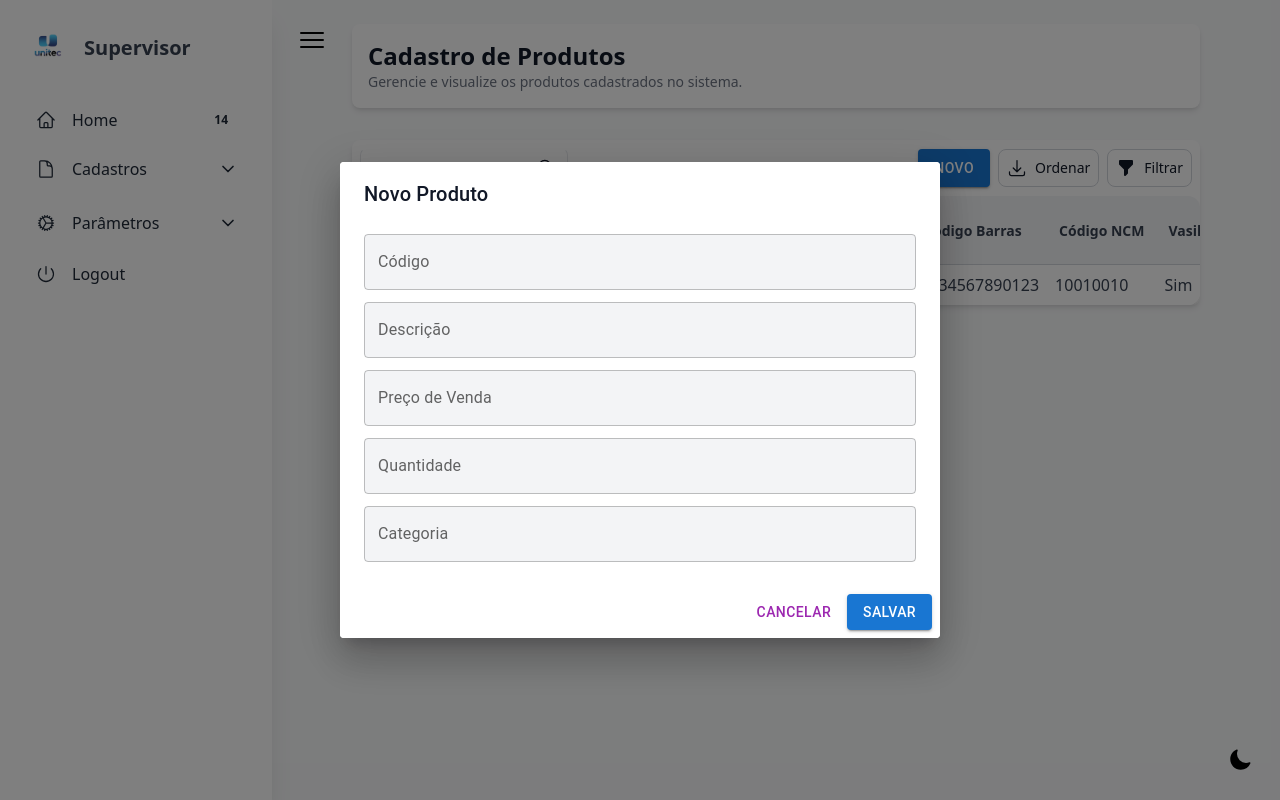
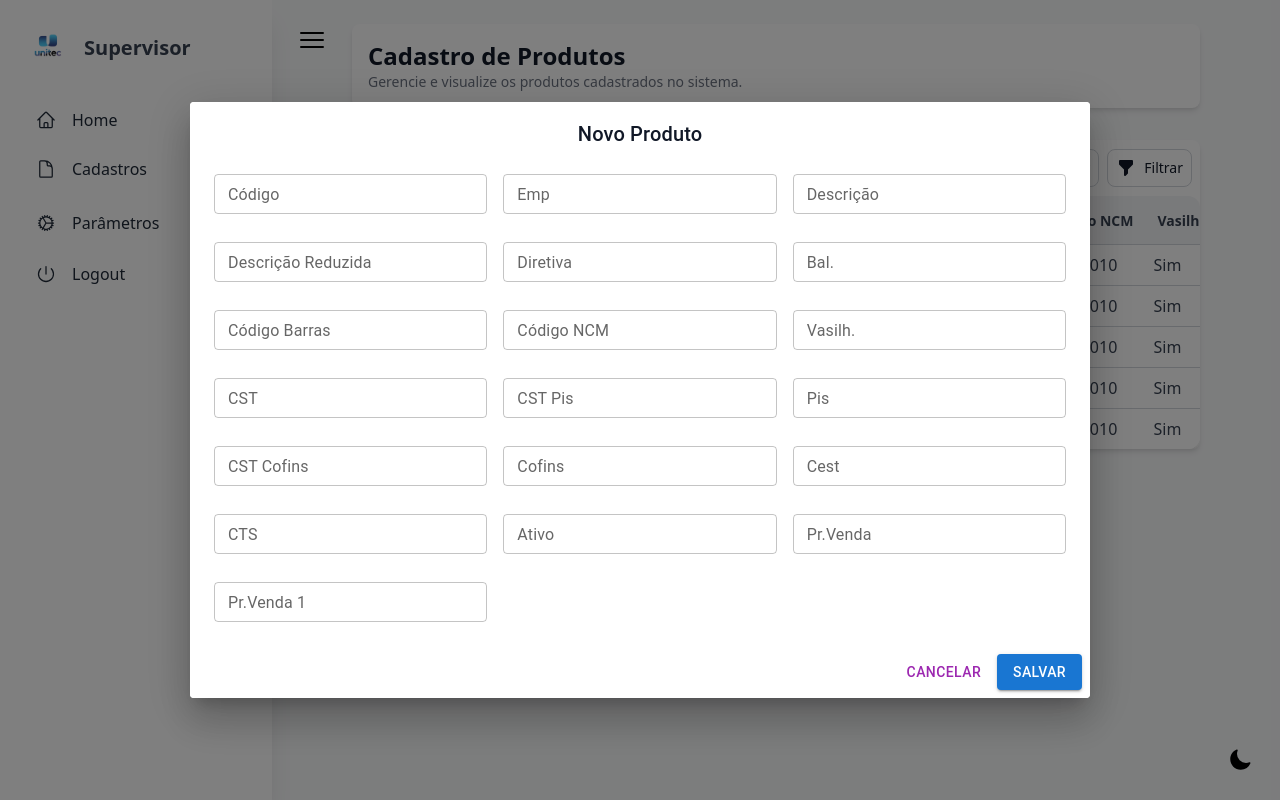
Before and after one commit to mateus857/web_supervisor, a Next.js app: page /cadastros/produtos in a window 1280 px wide. Both pictures are taken after a click on the button "NOVO". Built offline with nearby package versions, Linux system fonts and the light colour scheme.

Commit message:
TABLE PRODUTOS

```diff
--- a/src/app/cadastros/produtos/page.js
+++ b/src/app/cadastros/produtos/page.js
@@ -45,6 +45,118 @@ const TABLE_HEAD = [
 const TABLE_ROWS = [
   {
     codigo: "001",
+    emp: "Emp1",
+    descricao: "Produto A",
+    descricaoReduzida: "Prod A",
+    diretiva: "D1",
+    bal: "Sim",
+    codigoBarras: "1234567890123",
+    codigoNCM: "10010010",
+    vasilh: "Sim",
+    cst: "010",
+    cstPis: "050",
+    pis: "1.65%",
+    cstCofins: "060",
+    cofins: "7.60%",
+    cest: "1234567",
+    cts: "CTS1",
+    ativo: "Sim",
+    prVenda: "$10,00",
+    prVenda1: "$9,50",
+    prVenda2: "$9,00",
+    prVenda3: "$8,50",
+    prVenda4: "$8,00",
+    prVenda5: "$7,50",
+    oferta: "Não",
+    prNormal: "$10,00",
+    codTiaa: "TIA123",
+  },
+  {
+    codigo: "002",
+    emp: "Emp1",
+    descricao: "Produto A",
+    descricaoReduzida: "Prod A",
+    diretiva: "D1",
+    bal: "Sim",
+    codigoBarras: "1234567890123",
+    codigoNCM: "10010010",
+    vasilh: "Sim",
+    cst: "010",
+    cstPis: "050",
+    pis: "1.65%",
+    cstCofins: "060",
+    cofins: "7.60%",
+    cest: "1234567",
+    cts: "CTS1",
+    ativo: "Sim",
+    prVenda: "$10,00",
+    prVenda1: "$9,50",
+    prVenda2: "$9,00",
+    prVenda3: "$8,50",
+    prVenda4: "$8,00",
+    prVenda5: "$7,50",
+    oferta: "Não",
+    prNormal: "$10,00",
+    codTiaa: "TIA123",
+  },
+  {
+    codigo: "003",
+    emp: "Emp1",
+    descricao: "Produto A",
+    descricaoReduzida: "Prod A",
+    diretiva: "D1",
+    bal: "Sim",
+    codigoBarras: "1234567890123",
+    codigoNCM: "10010010",
+    vasilh: "Sim",
+    cst: "010",
+    cstPis: "050",
+    pis: "1.65%",
+    cstCofins: "060",
+    cofins: "7.60%",
+    cest: "1234567",
+    cts: "CTS1",
+    ativo: "Sim",
+    prVenda: "$10,00",
+    prVenda1: "$9,50",
+    prVenda2: "$9,00",
+    prVenda3: "$8,50",
+    prVenda4: "$8,00",
+    prVenda5: "$7,50",
+    oferta: "Não",
+    prNormal: "$10,00",
+    codTiaa: "TIA123",
+  },
+  {
+    codigo: "004",
+    emp: "Emp1",
+    descricao: "Produto A",
+    descricaoReduzida: "Prod A",
+    diretiva: "D1",
+    bal: "Sim",
+    codigoBarras: "1234567890123",
+    codigoNCM: "10010010",
+    vasilh: "Sim",
+    cst: "010",
+    cstPis: "050",
+    pis: "1.65%",
+    cstCofins: "060",
+    cofins: "7.60%",
+    cest: "1234567",
+    cts: "CTS1",
+    ativo: "Sim",
+    prVenda: "$10,00",
+    prVenda1: "$9,50",
+    prVenda2: "$9,00",
+    prVenda3: "$8,50",
+    prVenda4: "$8,00",
+    prVenda5: "$7,50",
+    oferta: "Não",
+    prNormal: "$10,00",
+    codTiaa: "TIA123",
+  },
+  {
+    codigo: "005",
     emp: "Emp1",
     descricao: "Produto A",
     descricaoReduzida: "Prod A",
@@ -137,14 +249,17 @@ export default function ProdutosPage() {
               </div>
             </div>
 
-            <Card className="h-full w-full overflow-scroll">
+            <Card className="h-full w-full overflow-auto">
               <table className="w-full min-w-max table-auto text-left">
                 <thead>
                   <tr>
+                    <th className="border-b border-gray-300 bg-gray-100 dark:bg-gray-700 dark:text-gray-200 p-3 text-center">
+                      <input type="checkbox" />
+                    </th>
                     {TABLE_HEAD.map(({ head, icon }) => (
                       <th key={head} className="border-b border-gray-300 bg-gray-100 dark:bg-gray-700 dark:text-gray-200 p-3">
                         <div className="flex items-center gap-1">
-                          {icon}
+                          {/* {icon} */}
                           <Typography color="blue-gray" variant="small" className="!font-bold">
                             {head}
                           </Typography>
@@ -160,8 +275,12 @@ export default function ProdutosPage() {
 
                     return (
                       <tr key={row.codigo}>
+                        {/* Checkbox para selecionar a linha */}
+                        <td className={`${classes} text-center`}>
+                          <input type="checkbox" />
+                        </td>
                         {Object.values(row).map((value, i) => (
-                          <td key={i} className={classes}>{value}</td>
+                          <td key={i} className={`${classes} truncate`}>{value}</td>
                         ))}
                       </tr>
                     );
@@ -169,6 +288,7 @@ export default function ProdutosPage() {
                 </tbody>
               </table>
             </Card>
+
           </div>
         </div>
       </div>
--- a/src/app/components/modal/cadastro_produtos/page.js
+++ b/src/app/components/modal/cadastro_produtos/page.js
@@ -1,15 +1,36 @@
 "use client";
 // src/app/components/modal/cadastro_produtos/page.js
 import { useState } from "react";
-import { Button, TextField, Dialog, DialogTitle, DialogContent, DialogActions } from '@mui/material';
+import { Button, TextField, Dialog, DialogTitle, DialogContent, DialogActions, Grid } from '@mui/material';
 
 export default function CadastroProdutoModal({ open, onClose }) {
   const [formData, setFormData] = useState({
     codigo: '',
+    emp: '',
     descricao: '',
-    precoVenda: '',
-    quantidade: '',
-    categoria: ''
+    descricaoReduzida: '',
+    diretiva: '',
+    bal: '',
+    codigoBarras: '',
+    codigoNCM: '',
+    vasilh: '',
+    cst: '',
+    cstPis: '',
+    pis: '',
+    cstCofins: '',
+    cofins: '',
+    cest: '',
+    cts: '',
+    ativo: '',
+    prVenda: '',
+    prVenda1: '',
+    prVenda2: '',
+    prVenda3: '',
+    prVenda4: '',
+    prVenda5: '',
+    oferta: '',
+    prNormal: '',
+    codTiaa: ''
   });
 
   const handleInputChange = (e) => {
@@ -18,7 +39,6 @@ export default function CadastroProdutoModal({ open, onClose }) {
   };
 
   const handleSave = () => {
-    // Lógica para salvar os dados do produto
     console.log("Produto salvo:", formData);
     onClose();
   };
@@ -28,15 +48,17 @@ export default function CadastroProdutoModal({ open, onClose }) {
       open={open}
       onClose={onClose}
       fullWidth
-      maxWidth="sm"
+      maxWidth="md"
       PaperProps={{
-        className: "bg-white dark:bg-gray-800 text-gray-900 dark:text-gray-200"
+        className: "bg-white dark:bg-gray-800 text-gray-900 dark:text-gray-200 rounded-lg"
       }}
     >
-      <DialogTitle className="bg-white dark:bg-gray-800 text-gray-900 dark:text-gray-200">
+      <DialogTitle className="bg-white dark:bg-gray-800 text-gray-900 dark:text-gray-200 text-center font-bold">
         Novo Produto
       </DialogTitle>
       <DialogContent className="bg-white dark:bg-gray-800 text-gray-900 dark:text-gray-200">
+        <Grid container spacing={2}>
+          <Grid item xs={12} sm={4}>
             <TextField
               label="Código"
               name="codigo"
@@ -44,13 +66,21 @@ export default function CadastroProdutoModal({ open, onClose }) {
               onChange={handleInputChange}
               fullWidth
               margin="dense"
-          InputLabelProps={{
-            className: "text-gray-700 dark:text-gray-300"
-          }}
-          InputProps={{
-            className: "bg-gray-100 dark:bg-gray-700 dark:text-gray-200"
-          }}
+              size="small"
             />
+          </Grid>
+          <Grid item xs={12} sm={4}>
+            <TextField
+              label="Emp"
+              name="emp"
+              value={formData.emp}
+              onChange={handleInputChange}
+              fullWidth
+              margin="dense"
+              size="small"
+            />
+          </Grid>
+          <Grid item xs={12} sm={4}>
             <TextField
               label="Descrição"
               name="descricao"
@@ -58,59 +88,193 @@ export default function CadastroProdutoModal({ open, onClose }) {
               onChange={handleInputChange}
               fullWidth
               margin="dense"
-          InputLabelProps={{
-            className: "text-gray-700 dark:text-gray-300"
-          }}
-          InputProps={{
-            className: "bg-gray-100 dark:bg-gray-700 dark:text-gray-200"
-          }}
+              size="small"
             />
+          </Grid>
+          <Grid item xs={12} sm={4}>
             <TextField
-          label="Preço de Venda"
-          name="precoVenda"
-          value={formData.precoVenda}
+              label="Descrição Reduzida"
+              name="descricaoReduzida"
+              value={formData.descricaoReduzida}
               onChange={handleInputChange}
               fullWidth
               margin="dense"
-          InputLabelProps={{
-            className: "text-gray-700 dark:text-gray-300"
-          }}
-          InputProps={{
-            className: "bg-gray-100 dark:bg-gray-700 dark:text-gray-200"
-          }}
+              size="small"
             />
+          </Grid>
+          <Grid item xs={12} sm={4}>
             <TextField
-          label="Quantidade"
-          name="quantidade"
-          value={formData.quantidade}
+              label="Diretiva"
+              name="diretiva"
+              value={formData.diretiva}
               onChange={handleInputChange}
               fullWidth
               margin="dense"
-          InputLabelProps={{
-            className: "text-gray-700 dark:text-gray-300"
-          }}
-          InputProps={{
-            className: "bg-gray-100 dark:bg-gray-700 dark:text-gray-200"
-          }}
+              size="small"
             />
+          </Grid>
+          <Grid item xs={12} sm={4}>
             <TextField
-          label="Categoria"
-          name="categoria"
-          value={formData.categoria}
+              label="Bal."
+              name="bal"
+              value={formData.bal}
               onChange={handleInputChange}
               fullWidth
               margin="dense"
-          InputLabelProps={{
-            className: "text-gray-700 dark:text-gray-300"
-          }}
-          InputProps={{
-            className: "bg-gray-100 dark:bg-gray-700 dark:text-gray-200"
-          }}
+              size="small"
             />
+          </Grid>
+          <Grid item xs={12} sm={4}>
+            <TextField
+              label="Código Barras"
+              name="codigoBarras"
+              value={formData.codigoBarras}
+              onChange={handleInputChange}
+              fullWidth
+              margin="dense"
+              size="small"
+            />
+          </Grid>
+          <Grid item xs={12} sm={4}>
+            <TextField
+              label="Código NCM"
+              name="codigoNCM"
+              value={formData.codigoNCM}
+              onChange={handleInputChange}
+              fullWidth
+              margin="dense"
+              size="small"
+            />
+          </Grid>
+          <Grid item xs={12} sm={4}>
+            <TextField
+              label="Vasilh."
+              name="vasilh"
+              value={formData.vasilh}
+              onChange={handleInputChange}
+              fullWidth
+              margin="dense"
+              size="small"
+            />
+          </Grid>
+          <Grid item xs={12} sm={4}>
+            <TextField
+              label="CST"
+              name="cst"
+              value={formData.cst}
+              onChange={handleInputChange}
+              fullWidth
+              margin="dense"
+              size="small"
+            />
+          </Grid>
+          <Grid item xs={12} sm={4}>
+            <TextField
+              label="CST Pis"
+              name="cstPis"
+              value={formData.cstPis}
+              onChange={handleInputChange}
+              fullWidth
+              margin="dense"
+              size="small"
+            />
+          </Grid>
+          <Grid item xs={12} sm={4}>
+            <TextField
+              label="Pis"
+              name="pis"
+              value={formData.pis}
+              onChange={handleInputChange}
+              fullWidth
+              margin="dense"
+              size="small"
+            />
+          </Grid>
+          <Grid item xs={12} sm={4}>
+            <TextField
+              label="CST Cofins"
+              name="cstCofins"
+              value={formData.cstCofins}
+              onChange={handleInputChange}
+              fullWidth
+              margin="dense"
+              size="small"
+            />
+          </Grid>
+          <Grid item xs={12} sm={4}>
+            <TextField
+              label="Cofins"
+              name="cofins"
+              value={formData.cofins}
+              onChange={handleInputChange}
+              fullWidth
+              margin="dense"
+              size="small"
+            />
+          </Grid>
+          <Grid item xs={12} sm={4}>
+            <TextField
+              label="Cest"
+              name="cest"
+              value={formData.cest}
+              onChange={handleInputChange}
+              fullWidth
+              margin="dense"
+              size="small"
+            />
+          </Grid>
+          <Grid item xs={12} sm={4}>
+            <TextField
+              label="CTS"
+              name="cts"
+              value={formData.cts}
+              onChange={handleInputChange}
+              fullWidth
+              margin="dense"
+              size="small"
+            />
+          </Grid>
+          <Grid item xs={12} sm={4}>
+            <TextField
+              label="Ativo"
+              name="ativo"
+              value={formData.ativo}
+              onChange={handleInputChange}
+              fullWidth
+              margin="dense"
+              size="small"
+            />
+          </Grid>
+          <Grid item xs={12} sm={4}>
+            <TextField
+              label="Pr.Venda"
+              name="prVenda"
+              value={formData.prVenda}
+              onChange={handleInputChange}
+              fullWidth
+              margin="dense"
+              size="small"
+            />
+          </Grid>
+          <Grid item xs={12} sm={4}>
+            <TextField
+              label="Pr.Venda 1"
+              name="prVenda1"
+              value={formData.prVenda1}
+              onChange={handleInputChange}
+              fullWidth
+              margin="dense"
+              size="small"
+            />
+          </Grid>
+          {/* Continue adicionando outros campos restantes */}
+        </Grid>
       </DialogContent>
-      <DialogActions className="bg-white dark:bg-gray-800">
-        <Button onClick={onClose} color="secondary" className="text-gray-800 dark:text-gray-300">Cancelar</Button>
-        <Button onClick={handleSave} variant="contained" color="primary">Salvar</Button>
+      <DialogActions className="bg-white dark:bg-gray-800 p-4">
+        <Button onClick={onClose} color="secondary" className="text-gray-800 dark:text-gray-200">Cancelar</Button>
+        <Button onClick={handleSave} color="primary" variant="contained" className="bg-blue-600 dark:bg-blue-700">
+          Salvar
+        </Button>
       </DialogActions>
     </Dialog>
   );
```
Lines whose indentation alone changed are shown as unchanged.
